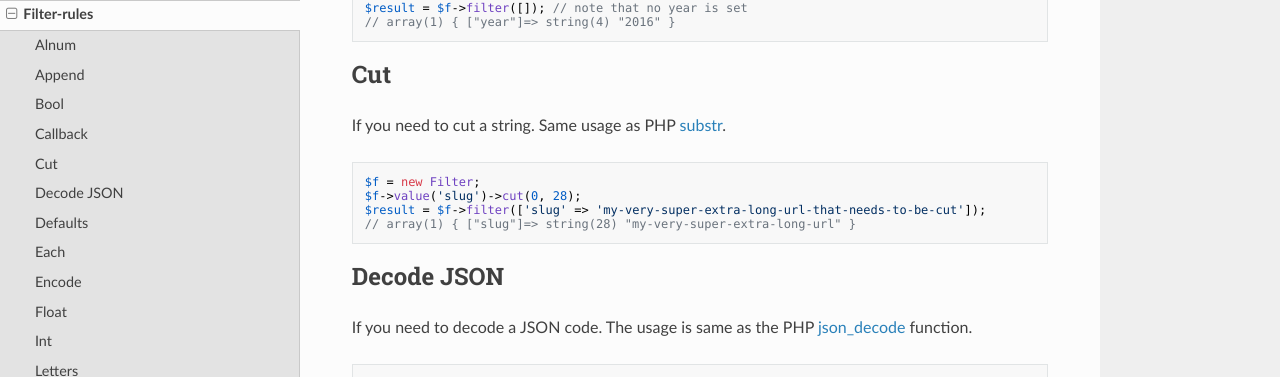
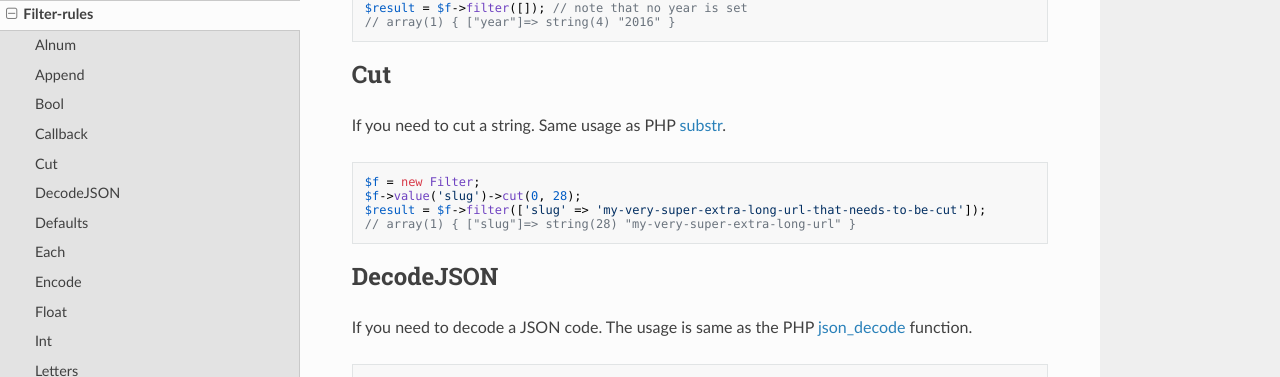
Before and after one commit to particle-php/Filter, an MkDocs documentation site: the page built from docs/filter-rules.md, in a window 1280 px wide and 900 px high, scrolled down 2003 px. Shown: the top 377 px of the window. Built offline with MkDocs 1.6.1, drawn with Linux system fonts in a browser that asks for light colours; nearby versions of some CDN libraries; old or Windows-style settings are respelled for this version of MkDocs.

Commit message:
Fixed the documentation

````diff
--- a/docs/filter-rules.md
+++ b/docs/filter-rules.md
@@ -104,7 +104,7 @@ $result = $f->filter(['slug' => 'my-very-super-extra-long-url-that-needs-to-be-c
 // array(1) { ["slug"]=> string(28) "my-very-super-extra-long-url" }
 ```
 
-## Decode JSON
+## DecodeJSON
 
 If you need to decode a JSON code. The usage is same as the PHP
 [json_decode](http://php.net/manual/en/function.json-decode.php) function.
````
